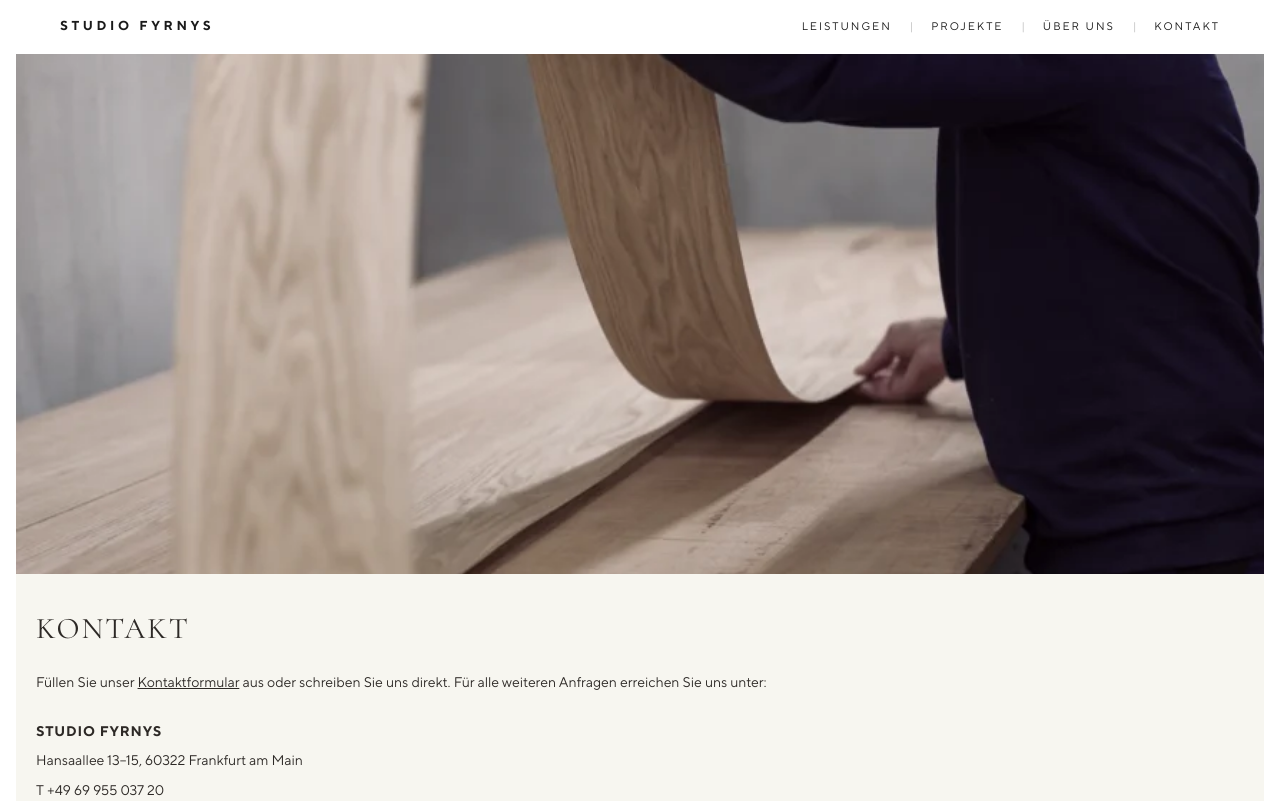
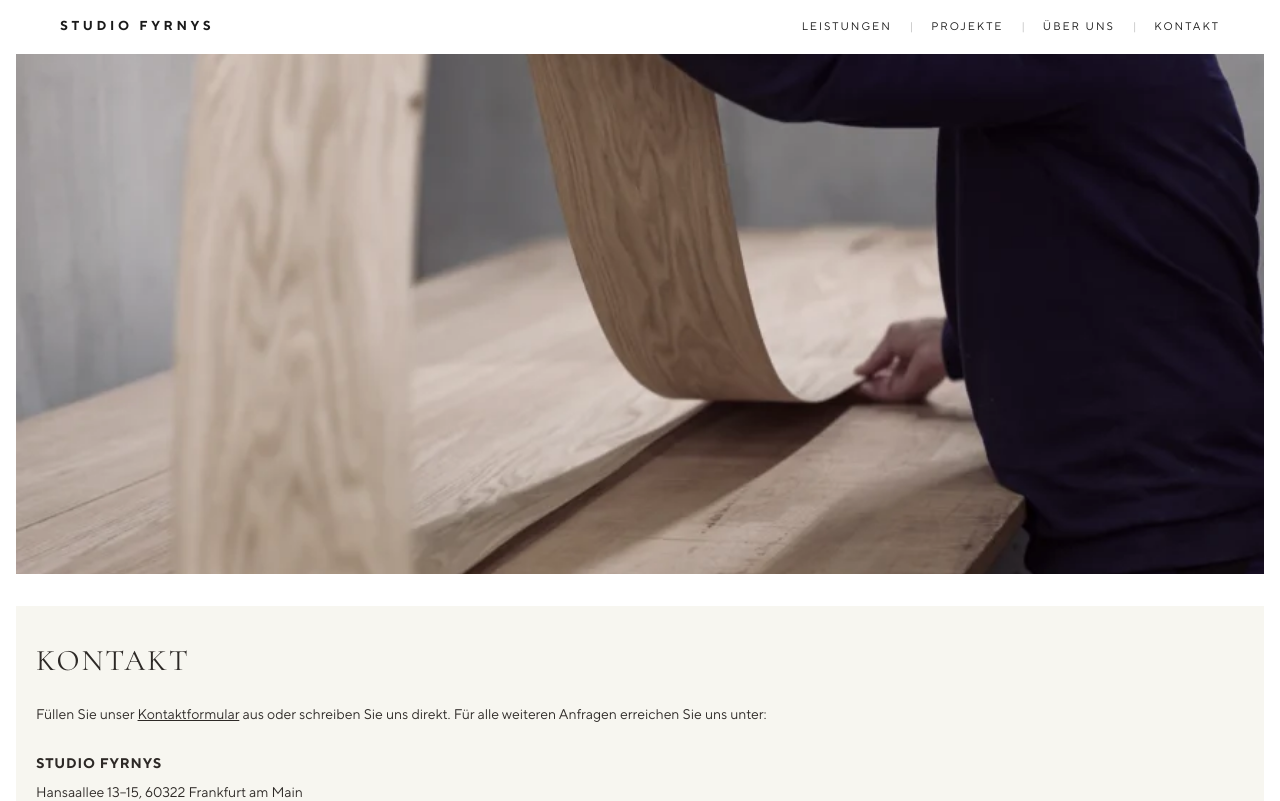
Before and after one commit to dionisbegaj10-cpu/studio-fyrnys-website, a Next.js app: page /kontakt in a window 1280 px wide. Shown: the top 801 px of the page. Built offline with nearby package versions, Linux system fonts and the light colour scheme.

Commit message:
Add white gap between hero image and title on Kontakt page
Co-Authored-By: Claude Sonnet 4.6 <noreply@anthropic.com>

```diff
--- a/src/app/kontakt/page.tsx
+++ b/src/app/kontakt/page.tsx
@@ -22,6 +22,9 @@ export default function KontaktPage() {
           style={{ width: '100%', height: '70vw', maxHeight: '520px', objectFit: 'cover', display: 'block' }}
         />
       </div>
+
+      {/* White gap */}
+      <div style={{ backgroundColor: '#ffffff', height: '32px', flexShrink: 0 }} />
 
       {/* Cream content block */}
       <div style={{ backgroundColor: '#f7f6f0', padding: '32px 20px 48px', flex: 1 }}>
```
